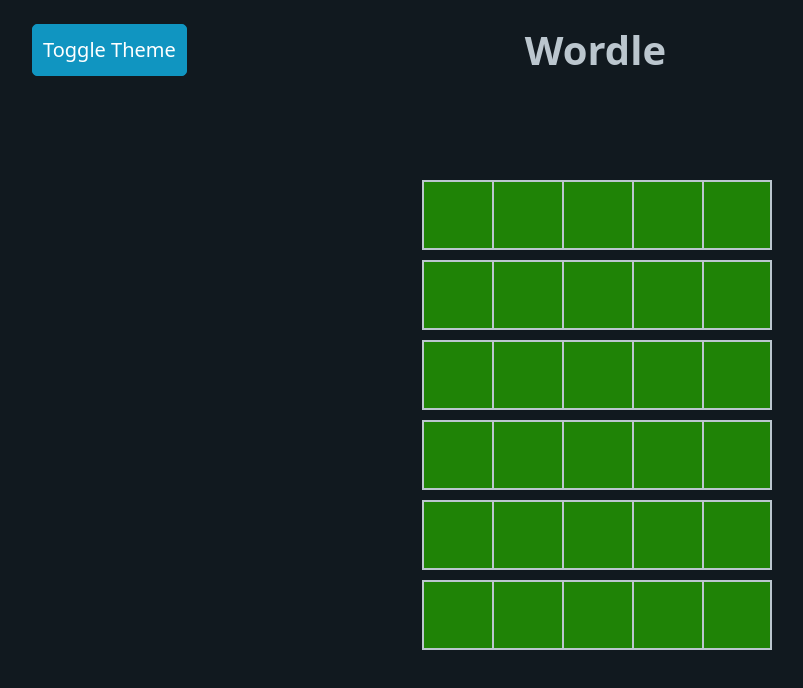
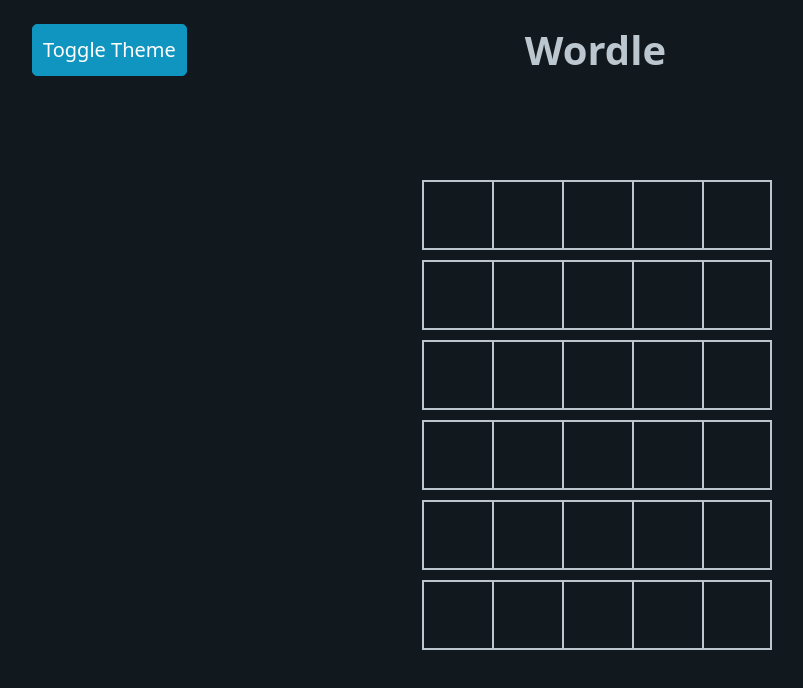
Before and after one commit to HasanMajid/wordle, a Next.js app: page / in a window 1280 px wide. Shown: the top 688 px of the page, without its empty margins (43-846 px from the left). Built offline with nearby package versions, Linux system fonts and the light colour scheme.

Commit message:
Commented out background color in row.module.css

```diff
--- a/src/components/grid/row/row.module.css
+++ b/src/components/grid/row/row.module.css
@@ -10,7 +10,7 @@
     margin-bottom: 0.5rem;
     font-size: 2rem;
     font-weight: 700;
-    background-color: rgb(31, 131, 6);
+    /* background-color: rgb(31, 131, 6); */
 }
 
 .square:last-child {
```
